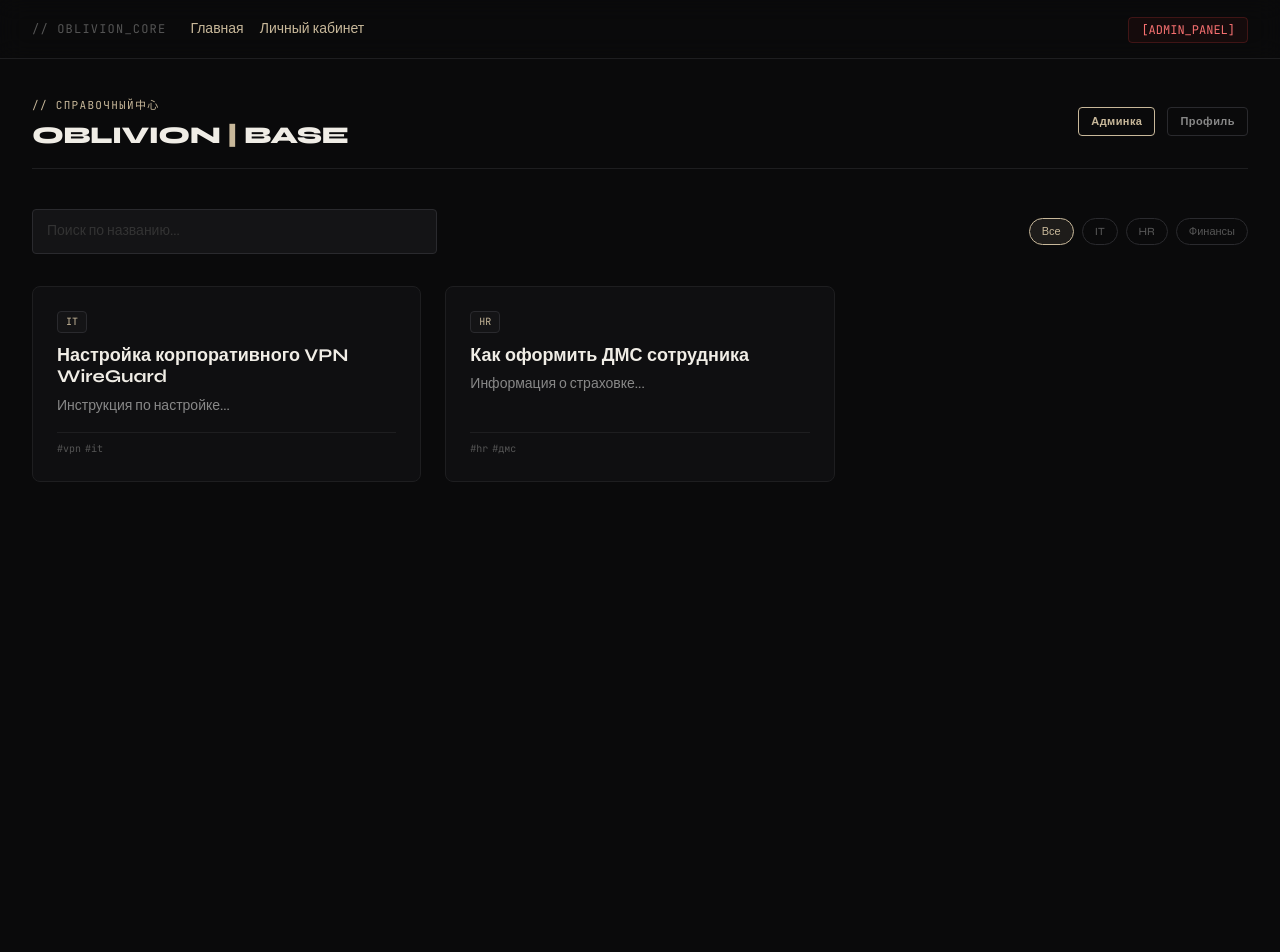
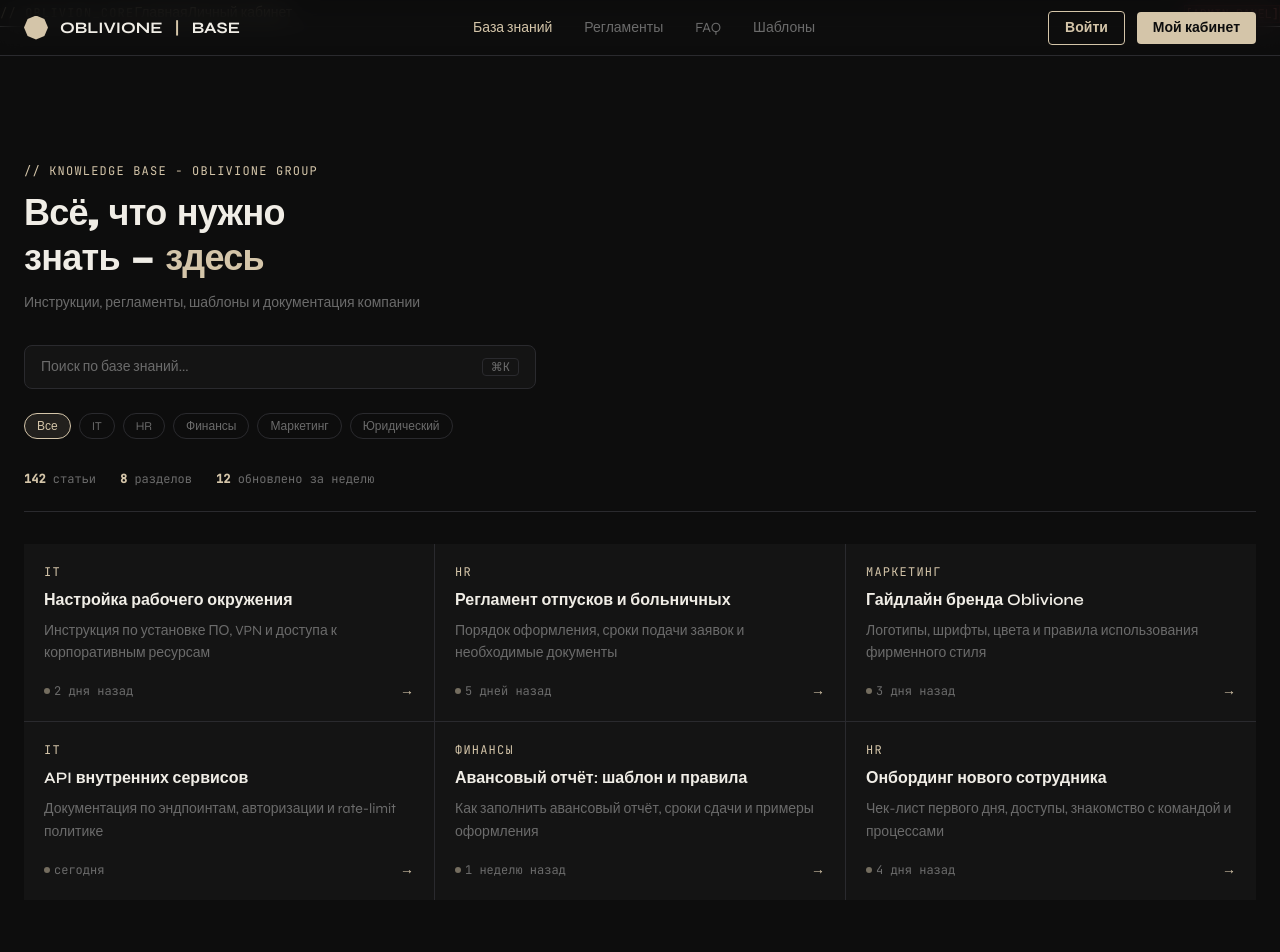
Before and after one commit to Yenya000/knowledge_base, a Vue app in the folder fronted/: page / in a window 1280 px wide. Shown: the top 952 px of the page. Before the commit the page ends 859 px from the top, so only its background shows below. Built offline with nearby package versions, Linux system fonts and the light colour scheme; no server answers; sample sign-in values are in the browser's storage.

Commit message:
Верстка главной страницы Home.vue + общие стили Tailwind v2

```diff
--- a/fronted/src/views/Home.vue
+++ b/fronted/src/views/Home.vue
@@ -1,92 +1,176 @@
 <template>
-  <div class="min-h-screen bg-obl-base text-obl-primary p-obl-8 font-sans antialiased">
+  <div class="min-h-screen bg-ob-base text-ob-text">
 
-    <header class="mb-obl-10 border-b border-obl-border-subtle pb-obl-4 flex items-center justify-between">
-      <div>
-        <span class="label">// Справочный中心</span>
-        <h1 class="text-2xl font-extrabold tracking-tight mt-obl-1">OBLIVION <span class="text-obl-accent">|</span> BASE</h1>
-      </div>
-      <div class="flex items-center gap-obl-3">
-        <router-link to="/admin" class="btn btn-ghost btn-sm">Админка</router-link>
-        <router-link to="/profile" class="btn btn-subtle btn-sm">Профиль</router-link>
+    <!-- Шапка -->
+    <header class="fixed top-0 left-0 right-0 z-50 backdrop-blur-md bg-ob-base/80 border-b border-ob-border h-14">
+      <div class="max-w-7xl mx-auto px-6 flex items-center justify-between h-full">
+
+        <!-- Логотип -->
+        <div class="flex gap-3 items-center">
+          <div class="w-6 h-6 bg-ob-accent" style="clip-path: polygon(50% 0%,85% 15%,100% 50%,85% 85%,50% 100%,15% 85%,0% 50%,15% 15%)"></div>
+          <span class="font-bold">OBLIVIONE</span>
+          <span class="font-bold text-ob-accent">|</span>
+          <span class="font-bold">BASE</span>
+        </div>
+
+        <!-- Навигация -->
+        <nav class="hidden md:flex gap-8">
+          <RouterLink to="/" class="text-sm text-ob-accent">База знаний</RouterLink>
+          <RouterLink to="/" class="text-sm text-ob-muted hover:text-ob-text transition-all duration-200">Регламенты</RouterLink>
+          <RouterLink to="/" class="text-sm text-ob-muted hover:text-ob-text transition-all duration-200">FAQ</RouterLink>
+          <RouterLink to="/" class="text-sm text-ob-muted hover:text-ob-text transition-all duration-200">Шаблоны</RouterLink>
+        </nav>
+
+        <!-- Кнопки -->
+        <div class="flex items-center gap-3">
+          <button class="border border-ob-accent text-ob-accent hover:bg-ob-accent hover:text-ob-base transition-all duration-200 text-sm font-bold px-4 py-1.5 rounded">Войти</button>
+          <button class="bg-ob-accent text-ob-base hover:opacity-90 transition-all duration-200 text-sm font-bold px-4 py-1.5 rounded">Мой кабинет</button>
+        </div>
       </div>
     </header>
 
-    <section class="mb-obl-8 flex flex-col md:flex-row gap-obl-4 items-center justify-between">
-      <div class="w-full md:w-1/3 flex gap-obl-2">
-        <input
-          v-model="searchQuery"
-          type="search"
-          class="input"
-          placeholder="Поиск по названию..."
-        />
-      </div>
+    <main class="pt-14">
+      <section class="px-6 py-20 max-w-7xl mx-auto">
 
-      <div class="flex flex-wrap gap-obl-2">
-        <button class="tag" :class="{ active: selectedCategory === '' }" @click="selectedCategory = ''">Все</button>
-        <button v-for="cat in categories" :key="cat" class="tag" :class="{ active: selectedCategory === cat }" @click="selectedCategory = cat">
-          {{ cat }}
-        </button>
-      </div>
-    </section>
-
-    <main class="grid grid-cols-1 md:grid-cols-2 lg:grid-cols-3 gap-obl-6">
-      <article
-        v-for="article in filteredArticles"
-        :key="article.id"
-        class="card flex flex-col justify-between group"
-      >
-        <div>
-          <div class="flex items-center justify-between mb-obl-3">
-            <span class="text-[10px] font-mono px-obl-2 py-0.5 rounded-obl-sm bg-obl-elevated border border-obl-border-default text-obl-accent uppercase">
-              {{ article.category }}
-            </span>
-          </div>
-          <h3 class="text-md font-bold text-obl-primary mb-obl-2">{{ article.title }}</h3>
-          <p class="text-sm text-obl-secondary line-clamp-3 mb-obl-4">{{ article.content }}</p>
+        <!-- Заголовок -->
+        <div class="mb-8">
+          <p class="font-mono uppercase tracking-widest text-xs text-ob-accent mb-3">// KNOWLEDGE BASE - OBLIVIONE GROUP</p>
+          <h1 class="text-4xl font-extrabold leading-tight mb-3">
+            Всё, что нужно <br>знать –
+            <span class="text-ob-accent">здесь</span>
+          </h1>
+          <p class="text-sm text-ob-muted">Инструкции, регламенты, шаблоны и документация компании</p>
         </div>
 
-        <div class="flex flex-wrap gap-obl-1 pt-obl-2 border-t border-obl-border-subtle">
-          <span v-for="tag in article.tags" :key="tag" class="text-[10px] font-mono text-obl-muted">#{{ tag }}</span>
+        <!-- Поисковая строка -->
+        <div class="flex items-center border border-ob-border bg-ob-surface rounded-lg px-4 h-11 max-w-lg">
+          <input type="text" class="!border-0 !bg-transparent !p-0 outline-none flex-1 text-sm text-ob-text placeholder:text-ob-muted" placeholder="Поиск по базе знаний...">
+          <span class="text-xs text-ob-muted font-mono border border-ob-border px-2 rounded">⌘K</span>
         </div>
-      </article>
+
+        <!-- Теги -->
+        <div class="flex gap-2 mt-6 flex-wrap">
+          <button class="text-xs px-3 py-1 rounded-full border border-ob-accent text-ob-accent bg-ob-accent/10">Все</button>
+          <button class="text-xs px-3 py-1 rounded-full border border-ob-border text-ob-muted hover:border-ob-accent hover:text-ob-accent transition-all duration-200">IT</button>
+          <button class="text-xs px-3 py-1 rounded-full border border-ob-border text-ob-muted hover:border-ob-accent hover:text-ob-accent transition-all duration-200">HR</button>
+          <button class="text-xs px-3 py-1 rounded-full border border-ob-border text-ob-muted hover:border-ob-accent hover:text-ob-accent transition-all duration-200">Финансы</button>
+          <button class="text-xs px-3 py-1 rounded-full border border-ob-border text-ob-muted hover:border-ob-accent hover:text-ob-accent transition-all duration-200">Маркетинг</button>
+          <button class="text-xs px-3 py-1 rounded-full border border-ob-border text-ob-muted hover:border-ob-accent hover:text-ob-accent transition-all duration-200">Юридический</button>
+        </div>
+
+        <!-- Статистика -->
+        <div class="flex gap-6 mt-8 pb-6 border-b border-ob-border font-mono text-xs text-ob-muted">
+          <div><span class="text-ob-accent font-bold">142</span> статьи</div>
+          <div><span class="text-ob-accent font-bold">8</span> разделов</div>
+          <div><span class="text-ob-accent font-bold">12</span> обновлено за неделю</div>
+        </div>
+
+        <!-- Карточки -->
+        <div class="grid mt-8 grid-cols-1 md:grid-cols-2 lg:grid-cols-3 gap-px bg-ob-border">
+
+          <!-- Карточка 1 -->
+          <div class="bg-ob-surface p-5 hover:bg-ob-surface/80 transition-all duration-200 flex flex-col">
+            <div class="text-xs font-mono text-ob-accent uppercase tracking-widest mb-2">IT</div>
+            <h3 class="text-base font-semibold text-ob-text mb-2">Настройка рабочего окружения</h3>
+            <p class="text-sm text-ob-muted leading-relaxed mb-4 flex-1">Инструкция по установке ПО, VPN и доступа к корпоративным ресурсам</p>
+            <div class="flex justify-between items-center">
+              <div class="flex items-center gap-1">
+                <span class="w-1.5 h-1.5 rounded-full bg-ob-accent opacity-50 inline-block"></span>
+                <span class="text-xs text-ob-muted font-mono">2 дня назад</span>
+              </div>
+              <span class="text-ob-accent text-sm">→</span>
+            </div>
+          </div>
+
+          <!-- Карточка 2 -->
+          <div class="bg-ob-surface p-5 hover:bg-ob-surface/80 transition-all duration-200 flex flex-col">
+            <div class="text-xs font-mono text-ob-accent uppercase tracking-widest mb-2">HR</div>
+            <h3 class="text-base font-semibold text-ob-text mb-2">Регламент отпусков и больничных</h3>
+            <p class="text-sm text-ob-muted leading-relaxed mb-4 flex-1">Порядок оформления, сроки подачи заявок и необходимые документы</p>
+            <div class="flex justify-between items-center">
+              <div class="flex items-center gap-1">
+                <span class="w-1.5 h-1.5 rounded-full bg-ob-accent opacity-50 inline-block"></span>
+                <span class="text-xs text-ob-muted font-mono">5 дней назад</span>
+              </div>
+              <span class="text-ob-accent text-sm">→</span>
+            </div>
+          </div>
+
+          <!-- Карточка 3 -->
+          <div class="bg-ob-surface p-5 hover:bg-ob-surface/80 transition-all duration-200 flex flex-col">
+            <div class="text-xs font-mono text-ob-accent uppercase tracking-widest mb-2">МАРКЕТИНГ</div>
+            <h3 class="text-base font-semibold text-ob-text mb-2">Гайдлайн бренда Oblivione</h3>
+            <p class="text-sm text-ob-muted leading-relaxed mb-4 flex-1">Логотипы, шрифты, цвета и правила использования фирменного стиля</p>
+            <div class="flex justify-between items-center">
+              <div class="flex items-center gap-1">
+                <span class="w-1.5 h-1.5 rounded-full bg-ob-accent opacity-50 inline-block"></span>
+                <span class="text-xs text-ob-muted font-mono">3 дня назад</span>
+              </div>
+              <span class="text-ob-accent text-sm">→</span>
+            </div>
+          </div>
+
+          <!-- Карточка  4-->
+          <div class="bg-ob-surface p-5 hover:bg-ob-surface/80 transition-all duration-200 flex flex-col">
+            <div class="text-xs font-mono text-ob-accent uppercase tracking-widest mb-2">IT</div>
+            <h3 class="text-base font-semibold text-ob-text mb-2">API внутренних сервисов</h3>
+            <p class="text-sm text-ob-muted leading-relaxed mb-4 flex-1">Документация по эндпоинтам, авторизации и rate-limit политике</p>
+            <div class="flex justify-between items-center">
+              <div class="flex items-center gap-1">
+                <span class="w-1.5 h-1.5 rounded-full bg-ob-accent opacity-50 inline-block"></span>
+                <span class="text-xs text-ob-muted font-mono">сегодня</span>
+              </div>
+              <span class="text-ob-accent text-sm">→</span>
+            </div>
+          </div>
+
+          <!-- Карточка 5 -->
+          <div class="bg-ob-surface p-5 hover:bg-ob-surface/80 transition-all duration-200 flex flex-col">
+            <div class="text-xs font-mono text-ob-accent uppercase tracking-widest mb-2">ФИНАНСЫ</div>
+            <h3 class="text-base font-semibold text-ob-text mb-2">Авансовый отчёт: шаблон и правила</h3>
+            <p class="text-sm text-ob-muted leading-relaxed mb-4 flex-1">Как заполнить авансовый отчёт, сроки сдачи и примеры оформления</p>
+            <div class="flex justify-between items-center">
+              <div class="flex items-center gap-1">
+                <span class="w-1.5 h-1.5 rounded-full bg-ob-accent opacity-50 inline-block"></span>
+                <span class="text-xs text-ob-muted font-mono">1 неделю назад</span>
+              </div>
+              <span class="text-ob-accent text-sm">→</span>
+            </div>
+          </div>
+
+          <!-- Карточка 6 -->
+          <div class="bg-ob-surface p-5 hover:bg-ob-surface/80 transition-all duration-200 flex flex-col">
+            <div class="text-xs font-mono text-ob-accent uppercase tracking-widest mb-2">HR</div>
+            <h3 class="text-base font-semibold text-ob-text mb-2">Онбординг нового сотрудника</h3>
+            <p class="text-sm text-ob-muted leading-relaxed mb-4 flex-1">Чек-лист первого дня, доступы, знакомство с командой и процессами</p>
+            <div class="flex justify-between items-center">
+              <div class="flex items-center gap-1">
+                <span class="w-1.5 h-1.5 rounded-full bg-ob-accent opacity-50 inline-block"></span>
+                <span class="text-xs text-ob-muted font-mono">4 дня назад</span>
+              </div>
+              <span class="text-ob-accent text-sm">→</span>
+            </div>
+          </div>
+
+        </div>
+      </section>
     </main>
+
+    <footer class="border-t border-ob-border mt-auto">
+  <div class="max-w-7xl mx-auto px-6 py-4 flex items-center justify-between">
+
+    <div class="flex items-center gap-3">
+      <span class="text-xs text-ob-muted font-mono">© 2026 Oblivione Group</span>
+    </div>
+
+    <div class="flex items-center gap-6">
+      <RouterLink href="#" class="text-xs text-ob-muted hover:text-ob-text transition-all duration-200">Политика</RouterLink>
+      <RouterLink href="#" class="text-xs text-ob-muted hover:text-ob-text transition-all duration-200">Контакты</RouterLink>
+      <RouterLink href="#" class="text-xs text-ob-muted hover:text-ob-text transition-all duration-200">Docs</RouterLink>
+    </div>
+
+  </div>
+</footer>
+
   </div>
 </template>
-
-<script setup>
-import { ref, onMounted, computed } from 'vue'
-import api from '../api'
-
-const articles = ref([])
-const categories = ref(['IT', 'HR', 'Финансы']) // Базовые категории
-const searchQuery = ref('')
-const selectedCategory = ref('')
-
-// Хук onMounted отправляет GET-запрос строго по твоему плану
-onMounted(async () => {
-  try {
-    const response = await api.get('/articles')
-    articles.value = response.data
-  } catch (error) {
-    console.error('Ошибка загрузки данных:', error)
-    // Временные заглушки, если сервер девочек пока выключен
-    articles.value = [
-      { id: 1, title: 'Настройка корпоративного VPN WireGuard', category: 'IT', tags: ['vpn', 'it'], content: 'Инструкция по настройке...' },
-      { id: 2, title: 'Как оформить ДМС сотрудника', category: 'HR', tags: ['hr', 'дмс'], content: 'Информация о страховке...' }
-    ]
-  }
-})
-
-// Простая и понятная фильтрация прямо в компоненте
-const filteredArticles = computed(() => {
-  return articles.value.filter(article => {
-    const matchesCategory = !selectedCategory.value || article.category === selectedCategory.value
-    // Поиск без чувствительности к регистру и пробелам
-    const cleanQuery = searchQuery.value.trim().toLowerCase()
-    const matchesSearch = !cleanQuery || article.title.toLowerCase().includes(cleanQuery)
-
-    return matchesCategory && matchesSearch
-  })
-})
-</script>
--- a/fronted/tailwind.config.js
+++ b/fronted/tailwind.config.js
@@ -6,49 +6,22 @@
   ],
   theme: {
     extend: {
-      // Подключаем кастомные цвета из твоего :root
       colors: {
-        'obl': {
-          'base': 'var(--bg-base)',
-          'surface': 'var(--bg-surface)',
-          'elevated': 'var(--bg-elevated)',
-          'nav': 'var(--bg-nav)',
-          'accent': 'var(--accent)',
-          'accent-dim': 'var(--accent-dim)',
-          'primary': 'var(--text-primary)',
-          'secondary': 'var(--text-secondary)',
-          'muted': 'var(--text-muted)',
-          'faint': 'var(--text-faint)',
-          'border-subtle': 'var(--border-subtle)',
-          'border-default': 'var(--border-default)',
-          'border-accent': 'var(--border-accent)',
-        }
+        'ob-base': '#0d0d0d', // фон страниц #0d0d0d
+        'ob-surface': '#141414', // карточки #141414
+        'ob-accent': '#d4c5a9', // золото #d4c5a9
+        'ob-muted': '#6b6b6b', // второстепенный текст #6b6b6b
+        'ob-border': '#2a2a2e', // бордеры #2a2a2e
+        'ob-text': '#f0ede6' // основной текст #f0ede6
       },
-      // Переопределяем шрифты под твои импорты
       fontFamily: {
-        sans: ['var(--font-sans)', 'sans-serif'],
-        mono: ['var(--font-mono)', 'monospace'],
+        sans: ['Syne', 'sans-serif'],
+        mono: ['JetBrains Mono', 'monospace']
       },
-      // Настраиваем скругления
-      borderRadius: {
-        'obl-sm': 'var(--radius-sm)',
-        'obl-md': 'var(--radius-md)',
-        'obl-lg': 'var(--radius-lg)',
-        'obl-pill': 'var(--radius-pill)',
-      },
-      // Базовая сетка отступов (Твои space- токены)
-      spacing: {
-        'obl-1': 'var(--space-1)',
-        'obl-2': 'var(--space-2)',
-        'obl-3': 'var(--space-3)',
-        'obl-4': 'var(--space-4)',
-        'obl-5': 'var(--space-5)',
-        'obl-6': 'var(--space-6)',
-        'obl-8': 'var(--space-8)',
-        'obl-10': 'var(--space-10)',
-        'obl-12': 'var(--space-12)',
+      backdropBlur: {
+        nav: '12px'
       }
-    },
+    }
   },
   plugins: [],
 }
```
